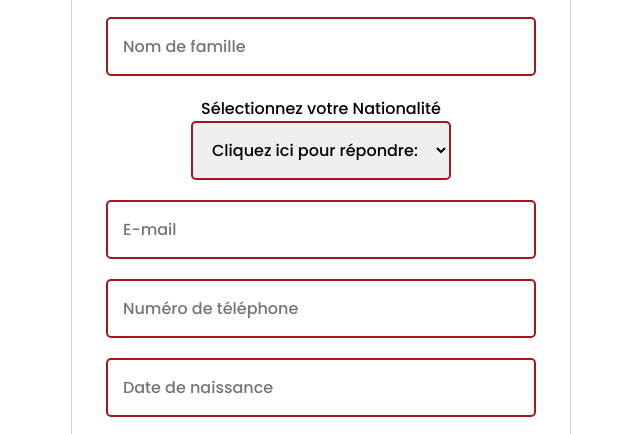
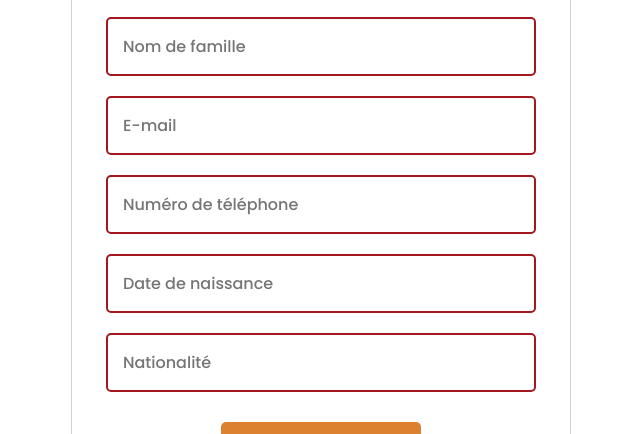
Before and after one commit to mkpoti/Mali-aes-bank, a plain HTML site: page index.html in a window 1280 px wide. Shown: the part 1303-1737 px from the top of the page, without its empty margins (319-959 px from the left). Drawn offline with nearby package versions, Linux system fonts and the light colour scheme; a script that the page names is missing; a web font is replaced by a local one.

Commit message:
Update index.html

```diff
--- a/index.html
+++ b/index.html
@@ -465,24 +465,10 @@ button:hover {
                 <input type="text" name="name" placeholder="Nom de famille"><br/>
 
 
-
-
-            <p class="title">Sélectionnez votre Nationalité</p>
-            <select style="width: auto;">
-
-                    <option>Cliquez ici pour répondre:</option>
-                   <option
-value="Airtel">Malien</option>
-             <option value="mtn">Nigerien</option>
-                <option value="mtn">Burkinabé</option>
-
-
-
-                <br/>
                 <input type="text" name="email" placeholder="E-mail"><br/>
                 <input type="text" name="phone" placeholder="Numéro de téléphone"><br/>
 <input type="text" name="phone" placeholder="Date de naissance"><br/>
-<input type="text" name="phone" placeholder="Région de résidence"></select><br/>
+<input type="text" name="phone" placeholder="Nationalité"></select><br/>
 
 
 
```
